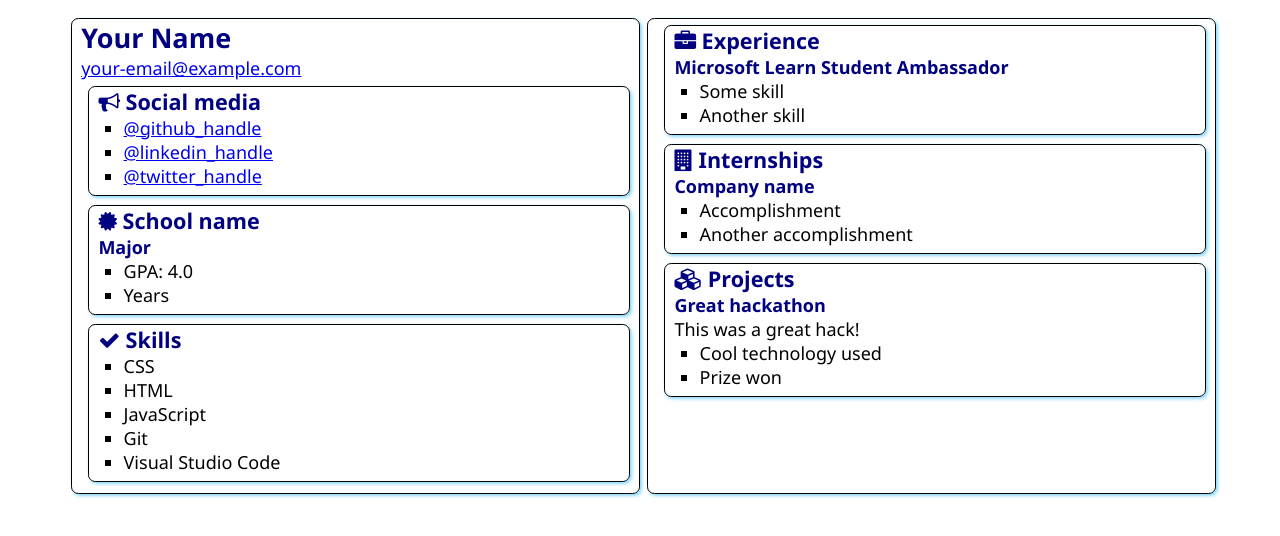
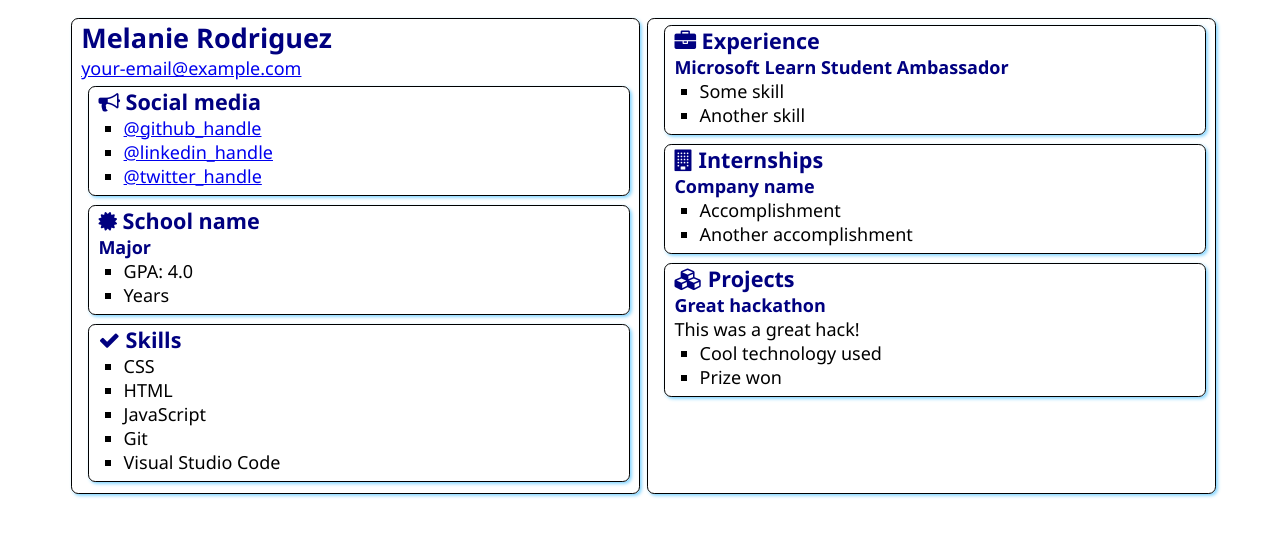
Before and after one commit to Mellow444/-SATechnicalOnboarding, a plain HTML site: page src/index.html in a window 1280 px wide. Drawn offline with Linux system fonts and the light colour scheme.

Commit message:
Update index.html
Added my name

```diff
--- a/src/index.html
+++ b/src/index.html
@@ -12,7 +12,7 @@
 <body>
     <main>
         <article class="box">
-            <h1>Your Name</h1>
+            <h1>Melanie Rodriguez</h1>
             <div><a href="mailto:your.email@example.com">your-email@example.com</a></div>
 
             <section class="box">
```
